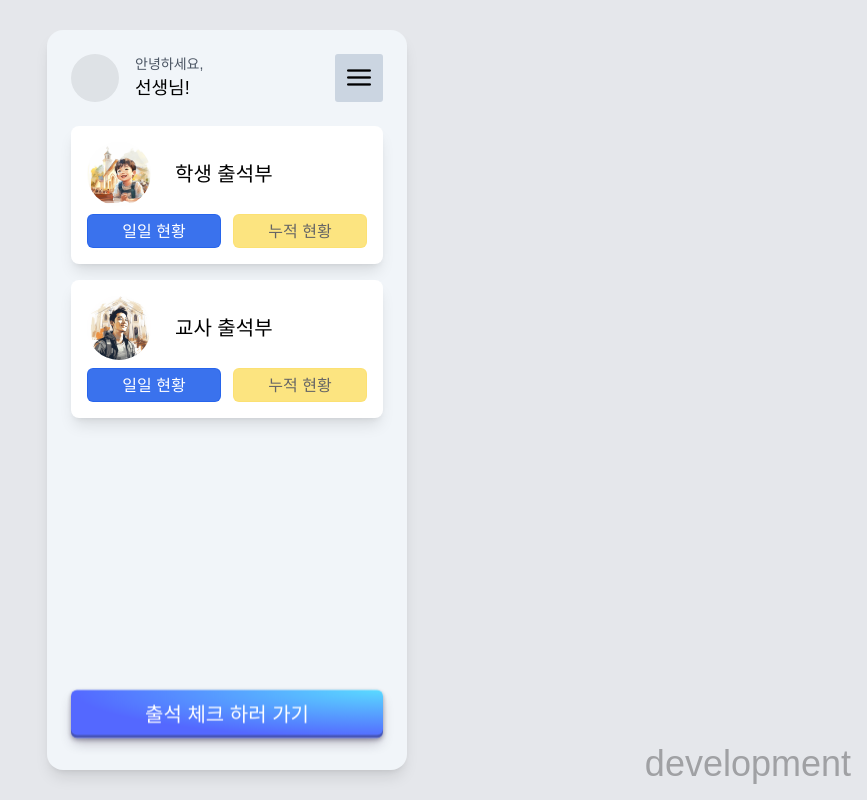
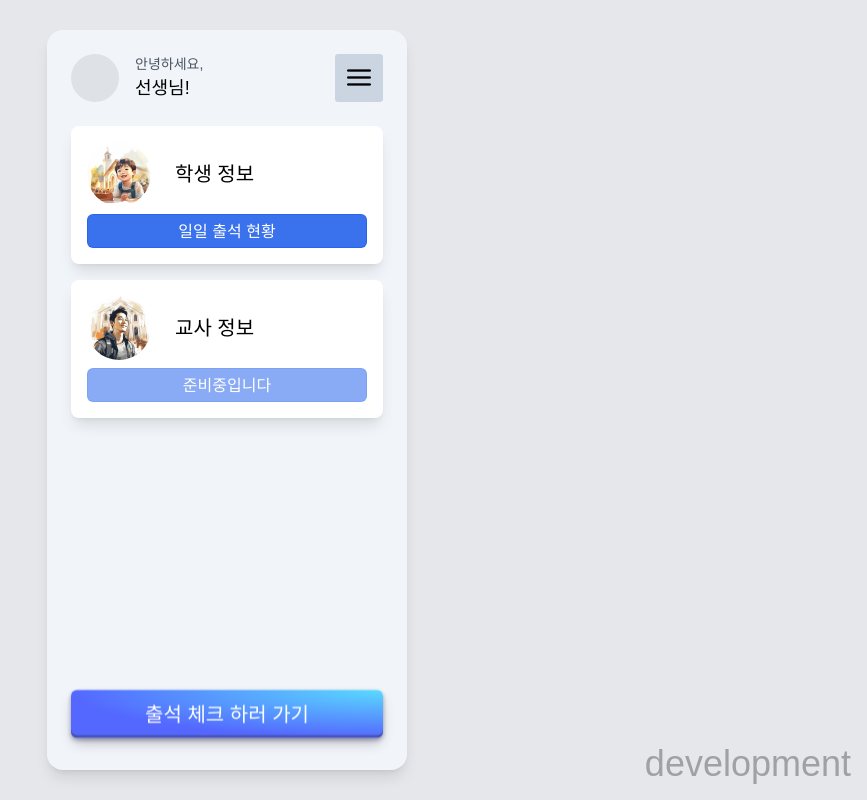
Before and after one commit to cosmickj/odumak-frontend, a Vue app: page / in a window 1280 px wide. Shown: the whole page, without its empty margins (413-1280 px from the left). Built offline with nearby package versions, Linux system fonts and the light colour scheme; no server answers; the database is empty; sample sign-in values are in the browser's storage; what chartjs-plugin-datalabels, v-calendar would draw is missing.

Commit message:
Refactor: 홈 UI 변경

```diff
--- a/src/views/Home/HomeContainer.old.vue
+++ b/src/views/Home/HomeContainer.old.vue
@@ -55,7 +55,7 @@
           <Avatar :image="bgChild" size="xlarge" shape="circle" />
 
           <div class="ml-6">
-            <p class="text-xl">학생 출석부</p>
+            <p class="text-xl">학생 정보</p>
             <p class="text-sm text-gray-500">
               {{ userStore.userData?.church }}
               {{ userStore.userData?.department }}
@@ -66,15 +66,15 @@
         <div class="flex gap-3">
           <Button
             class="p-button-blue flex-1 rounded-md py-1 text-white"
-            label="일일 현황"
+            label="일일 출석 현황"
             @click="move('AttendanceTrackerDailyStudent')"
           />
-          <Button
+          <!-- <Button
             disabled
             class="p-button-yellow flex-1 rounded-md py-1"
-            label="누적 현황"
+            label="누적 출석 현황"
             @click="move('AttendanceTrackerTotal', 'student')"
-          />
+          /> -->
         </div>
       </div>
 
@@ -83,7 +83,7 @@
           <Avatar :image="bgMan" size="xlarge" shape="circle" />
 
           <div class="ml-6">
-            <p class="text-xl">교사 출석부</p>
+            <p class="text-xl">교사 정보</p>
             <p class="text-sm text-gray-500">
               {{ userStore.userData?.church }}
               {{ userStore.userData?.department }}
@@ -93,6 +93,13 @@
 
         <div class="flex gap-3">
           <Button
+            disabled
+            class="p-button-blue flex-1 rounded-md py-1 text-white"
+            label="준비중입니다"
+            @click="move('AttendanceTrackerDailyTeacher')"
+          />
+          <!-- <Button
+            disabled
             class="p-button-blue flex-1 rounded-md py-1 text-white"
             label="일일 현황"
             @click="move('AttendanceTrackerDailyTeacher')"
@@ -102,7 +109,7 @@
             class="p-button-yellow flex-1 rounded-md py-1"
             label="누적 현황"
             @click="move('AttendanceTrackerTotal', 'teacher')"
-          />
+          /> -->
         </div>
       </div>
     </div>
```
